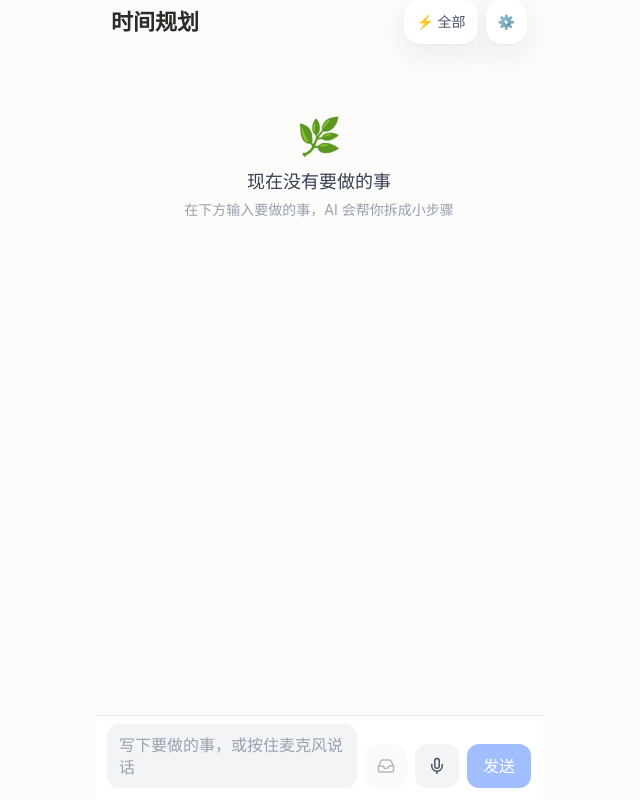
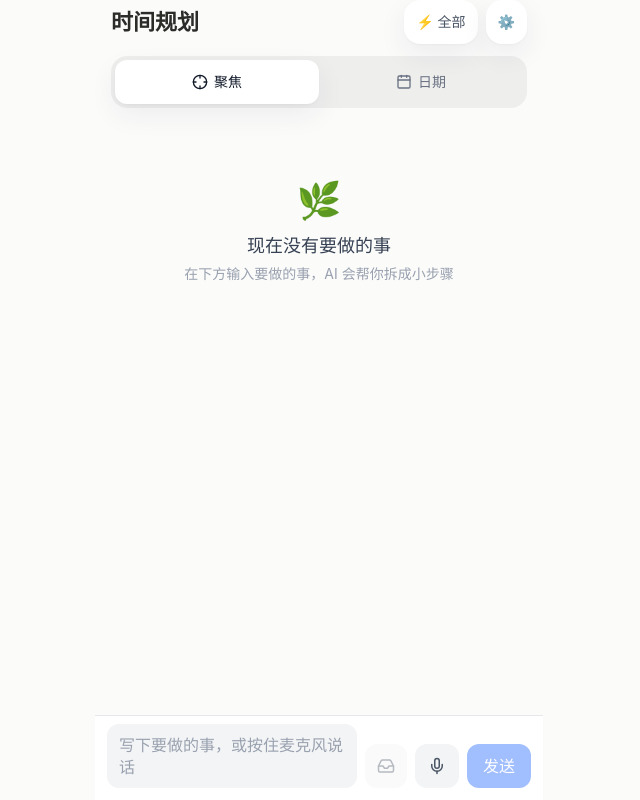
Before and after one commit to VVVVure/Time-management, a React (Vite) app in the folder todo-planner/: page / in a window 1280 px wide. Shown: the whole page, without its empty margins (321-961 px from the left). Built offline with nearby package versions, Linux system fonts and the light colour scheme.

Commit message:
App 集成：聚焦/日期模式切换，日期浏览模式接入 DateStrip 与 DayView

```diff
--- a/todo-planner/src/App.tsx
+++ b/todo-planner/src/App.tsx
@@ -1,4 +1,7 @@
-import { useCallback, useEffect, useState, type ReactNode } from 'react';
+import { useCallback, useEffect, useMemo, useState, type ReactNode } from 'react';
+import { Calendar, Crosshair } from 'lucide-react';
+import DateStrip from './components/DateStrip';
+import DayView from './components/DayView';
 import DecomposePreview, { type PreviewTask } from './components/DecomposePreview';
 import FocusView from './components/FocusView';
 import InputBar from './components/InputBar';
@@ -9,7 +12,16 @@ import { addTasks, getSettings, listTasks, updateTask } from './db';
 import { callDecompose, type DecomposeErrorKind, type DecomposeTask } from './decompose';
 import { resplitStep } from './refine';
 import type { Task } from './types';
-import { daysUntil, postpone15Deadline, todayISO, tomorrowISO, weekdayCN } from './utils';
+import {
+  buildDateWindow,
+  daysUntil,
+  loadDotsForDate,
+  postpone15Deadline,
+  tasksForDate,
+  todayISO,
+  tomorrowISO,
+  weekdayCN,
+} from './utils';
 
 type View =
   | { name: 'home' }
@@ -36,6 +48,8 @@ function App() {
   const [showBrainDump, setShowBrainDump] = useState(false);
   const [energyFilter, setEnergyFilter] = useState(false);
   const [batchLoading, setBatchLoading] = useState(false);
+  const [homeMode, setHomeMode] = useState<'focus' | 'date'>('focus');
+  const [selectedDate, setSelectedDate] = useState(() => todayISO());
 
   const refresh = useCallback(async () => {
     setTasks(await listTasks());
@@ -60,6 +74,9 @@ function App() {
   const overdueTasks = normalTasks.filter(
     (t) => t.status !== 'done' && t.deadline && daysUntil(t.deadline) < 0,
   );
+  const days = useMemo(() => buildDateWindow(), []);
+  const dayTasks = tasksForDate(tasks, selectedDate);
+  const isTodaySelected = selectedDate === todayISO();
 
   const openTask = (taskId: string) => setView({ name: 'detail', taskId });
 
@@ -298,9 +315,11 @@ function App() {
   } else {
     content = (
       <div className="safe-top mx-auto flex min-h-full max-w-md flex-col px-4 pb-40 pt-4">
-        <header className="mb-4 flex items-center justify-between">
+        <header className="mb-4">
+          <div className="flex items-center justify-between">
             <h1 className="text-[22px] font-semibold">时间规划</h1>
             <div className="flex items-center gap-2">
+              {homeMode === 'focus' && (
                 <button
                   type="button"
                   onClick={() => setEnergyFilter((v) => !v)}
@@ -310,12 +329,37 @@ function App() {
                 >
                   {energyFilter ? '☕ 低精力' : '⚡ 全部'}
                 </button>
+              )}
               <button
                 type="button"
                 onClick={() => setView({ name: 'settings' })}
                 className="soft-shadow flex h-11 items-center rounded-2xl bg-white px-3 text-sm text-gray-600"
               >
                 ⚙️
+              </button>
+            </div>
+          </div>
+
+          <div className="mt-3 flex rounded-2xl bg-black/5 p-1">
+            <button
+              type="button"
+              onClick={() => setHomeMode('focus')}
+              className={`flex h-11 flex-1 items-center justify-center gap-1.5 rounded-xl text-sm font-medium ${
+                homeMode === 'focus' ? 'soft-shadow bg-white text-gray-900' : 'text-gray-500'
+              }`}
+            >
+              <Crosshair size={16} />
+              聚焦
+            </button>
+            <button
+              type="button"
+              onClick={() => setHomeMode('date')}
+              className={`flex h-11 flex-1 items-center justify-center gap-1.5 rounded-xl text-sm font-medium ${
+                homeMode === 'date' ? 'soft-shadow bg-white text-gray-900' : 'text-gray-500'
+              }`}
+            >
+              <Calendar size={16} />
+              日期
             </button>
           </div>
         </header>
@@ -337,6 +381,8 @@ function App() {
             </div>
           )}
 
+          {homeMode === 'focus' ? (
+            <>
               <FocusView
                 tasks={normalTasks}
                 preferLowEnergy={energyFilter}
@@ -351,7 +397,9 @@ function App() {
                     className="soft-shadow flex w-full items-center justify-between rounded-2xl bg-white px-4 py-3 text-sm text-gray-600"
                   >
                     <span>全部任务（{visibleTasks.length}）</span>
-                <span className="text-xs text-gray-400">{showAll ? '收起 ▲' : '展开 ▼'}</span>
+                    <span className="text-xs text-gray-400">
+                      {showAll ? '收起 ▲' : '展开 ▼'}
+                    </span>
                   </button>
                   {showAll && (
                     <div className="mt-3">
@@ -365,6 +413,26 @@ function App() {
                     </div>
                   )}
                 </section>
+              )}
+            </>
+          ) : (
+            <>
+              <DateStrip
+                days={days}
+                selected={selectedDate}
+                isTodaySelected={isTodaySelected}
+                loadFor={(date) => loadDotsForDate(tasks, date)}
+                onSelect={setSelectedDate}
+                onBackToToday={() => setSelectedDate(todayISO())}
+              />
+              <DayView
+                tasks={dayTasks}
+                onOpenTask={openTask}
+                onPostpone15={postpone15}
+                onTomorrow={postponeTomorrow}
+                onResplit={resplit}
+              />
+            </>
           )}
 
           {brainDumpTasks.length > 0 && (
```
Lines whose indentation alone changed are shown as unchanged.
